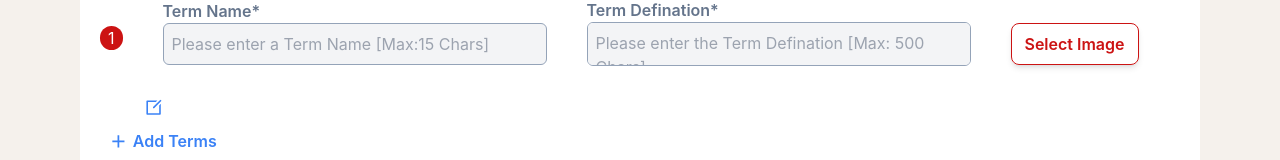
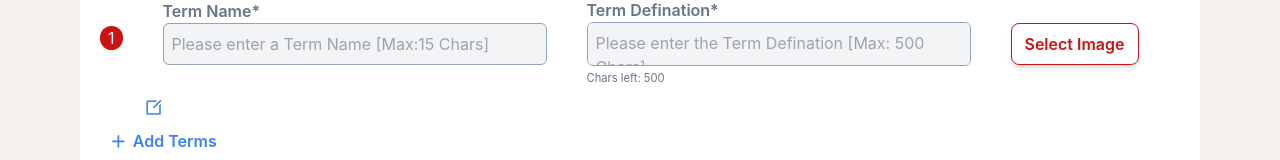
Before and after one commit to Arkanobot/flashcard-generator-v2, a React (Create React App) app: page / in a window 1280 px wide. Shown: the part 610-770 px from the top of the page. Built offline with nearby package versions, Linux system fonts and the light colour scheme; the HTML template or start-up script is replaced by a standard one; what tw-elements would draw is missing.

Commit message:
Minor Animation corrections

```diff
--- a/src/components/CreateNew/Terms.jsx
+++ b/src/components/CreateNew/Terms.jsx
@@ -90,6 +90,15 @@ export default function Terms() {
                     type="text"
                     name={`terms.${index}.termDef`}
                   />
+                  <span
+                    className={`text-[0.70rem] text-slate-500 absolute ${
+                      formikProps.values.terms[index].termDef !== ""
+                        ? "top-[8.2rem]"
+                        : "top-20"
+                    }  duration-[250ms]`}
+                  >{`Chars left: ${
+                    500 - formikProps.values.terms[index].termDef.length
+                  }`}</span>
                   <span className="mx-auto text-sm text-[var(--color-red)]">
                     <ErrorMessage name={`terms.${index}.termName`} />
                   </span>
```
